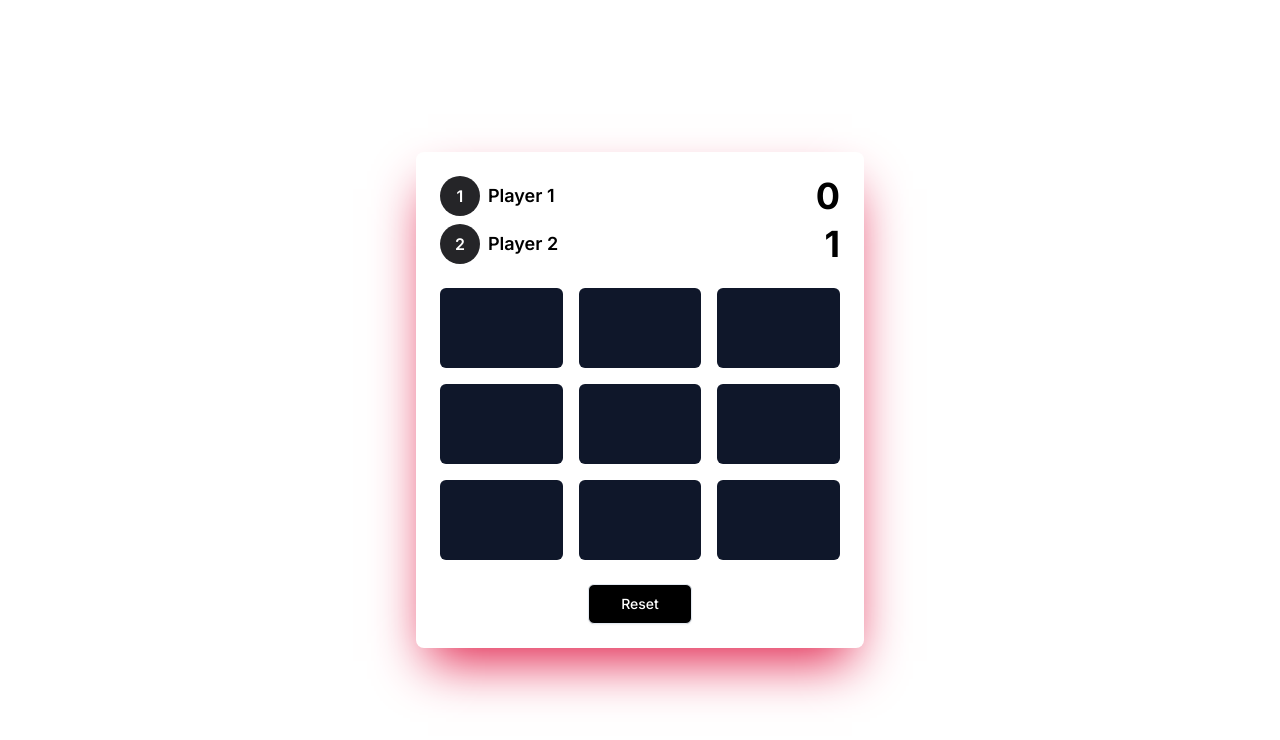
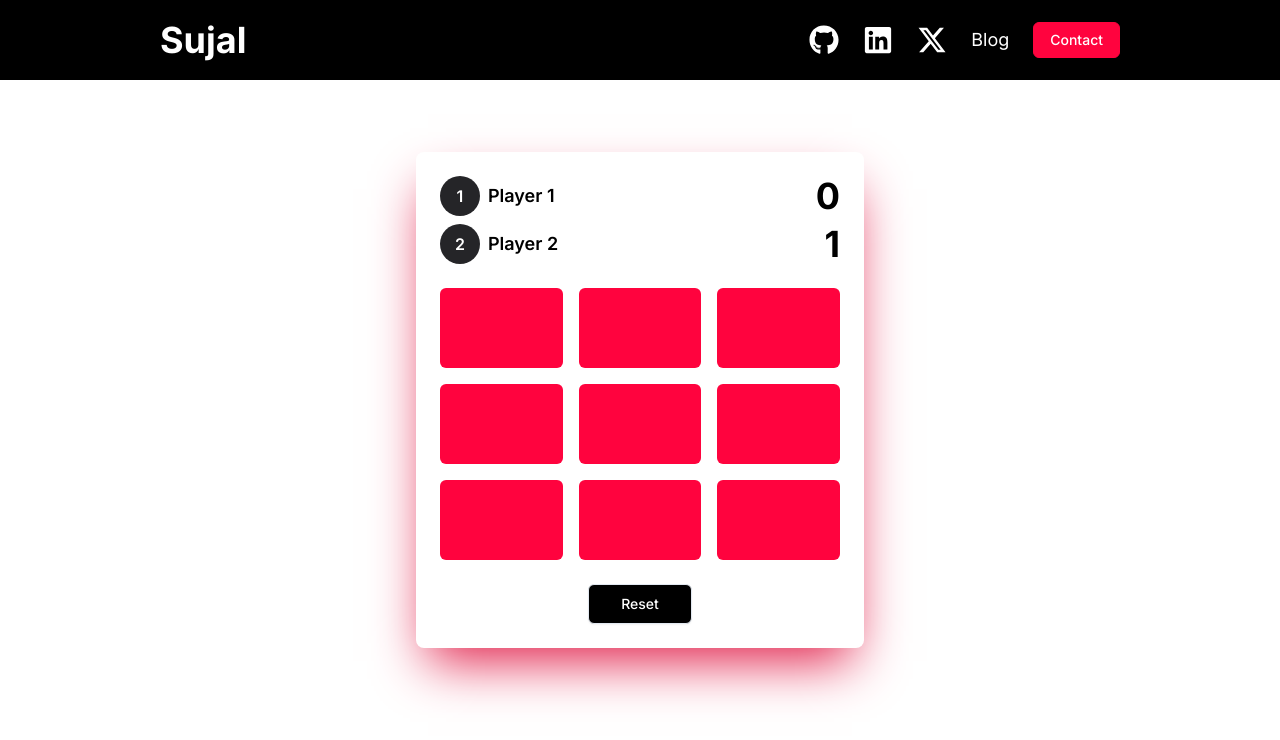
Before and after one commit to Sujal-Gaha/tic-tac-toe_v0, a Next.js app: page / in a window 1280 px wide. Shown: the top 740 px of the page. Built offline with nearby package versions, Linux system fonts and the light colour scheme.

Commit message:
made the navbar

```diff
--- a/src/app/page.tsx
+++ b/src/app/page.tsx
@@ -3,10 +3,12 @@
 import { Button } from "@/components/ui/button";
 import { PlayerScoreCount } from "@/components/player-score-count";
 import { Board } from "@/modules/board";
+import { Navbar } from "@/components/navbar";
 
 export default function Home() {
   return (
     <main className="h-screen w-screen flex items-center justify-center bg-white dark:bg-[#0F0F10]">
+      <Navbar />
       <section className="w-[448px] h-[496px] bg-white dark:bg-[#18181b] rounded-lg p-6 shadow-2xl shadow-[#E11D48] flex flex-col gap-6">
         <PlayerScoreCount />
         <Board />
--- /dev/null
+++ b/src/components/navbar.tsx
@@ -0,0 +1,31 @@
+"use client";
+
+import { iconLinks } from "@/constants/iconLinks";
+import Link from "next/link";
+import { Button } from "./ui/button";
+
+export const Navbar = () => {
+  return (
+    <nav className="lg:fixed top-0 h-20 w-full bg-black flex items-center justify-between py-8 px-40 text-white">
+      <h1 className="text-4xl font-bold">Sujal</h1>
+      <div className="flex items-center gap-6 text-white">
+        {iconLinks.map((link) => (
+          <Link
+            key={link.id}
+            href={link.href}
+            target="_blank"
+            className="text-3xl hover:text-[#FF577F]"
+          >
+            {link.icon}
+          </Link>
+        ))}
+        <Link href="#" className="text-lg hover:text-[#FF577F]">
+          Blog
+        </Link>
+        <Link href="#">
+          <Button variant="contact">Contact</Button>
+        </Link>
+      </div>
+    </nav>
+  );
+};
--- a/src/components/ui/button.tsx
+++ b/src/components/ui/button.tsx
@@ -19,6 +19,8 @@ const buttonVariants = cva(
           "bg-secondary text-secondary-foreground shadow-sm hover:bg-secondary/80",
         ghost: "hover:bg-accent hover:text-accent-foreground",
         link: "text-primary underline-offset-4 hover:underline",
+        contact:
+          "text-white bg-[#ff033e] border border-[#ff033e] focus:ring-2 focus:ring-slate-300 focus:border-slate-300",
       },
       size: {
         default: "h-9 px-4 py-2",
--- /dev/null
+++ b/src/constants/iconLinks.ts
@@ -0,0 +1,35 @@
+import { ReactNode } from "react";
+import { FaGithub, FaLinkedin } from "react-icons/fa";
+import { FaXTwitter } from "react-icons/fa6";
+
+type TIconLink = {
+  id: number;
+  icon: ReactNode;
+  href: string;
+};
+
+const githubIcon: ReactNode = FaGithub({});
+const linkedinIcon: ReactNode = FaLinkedin({});
+const twitterIcon: ReactNode = FaXTwitter({});
+
+const githubHref = "https://github.com/Sujal-Gaha";
+const linkedinHref = "https://www.linkedin.com/in/sujal-magar-382889287/";
+const twitterHref = "https://x.com/suzalgahamagar";
+
+export const iconLinks: TIconLink[] = [
+  {
+    id: 1,
+    icon: githubIcon,
+    href: githubHref,
+  },
+  {
+    id: 2,
+    icon: linkedinIcon,
+    href: linkedinHref,
+  },
+  {
+    id: 3,
+    icon: twitterIcon,
+    href: twitterHref,
+  },
+];
--- a/src/modules/board.tsx
+++ b/src/modules/board.tsx
@@ -58,7 +58,7 @@ export const Board = () => {
       {squares.map((square) => (
         <div
           key={square.id}
-          className="bg-primary rounded-md dark:bg-[#C9C9C7] flex items-center justify-center cursor-pointer"
+          className="bg-[#ff033e] rounded-md dark:bg-[#C9C9C7] flex items-center justify-center cursor-pointer"
           onClick={openPlayerWonModal}
         ></div>
       ))}
```
